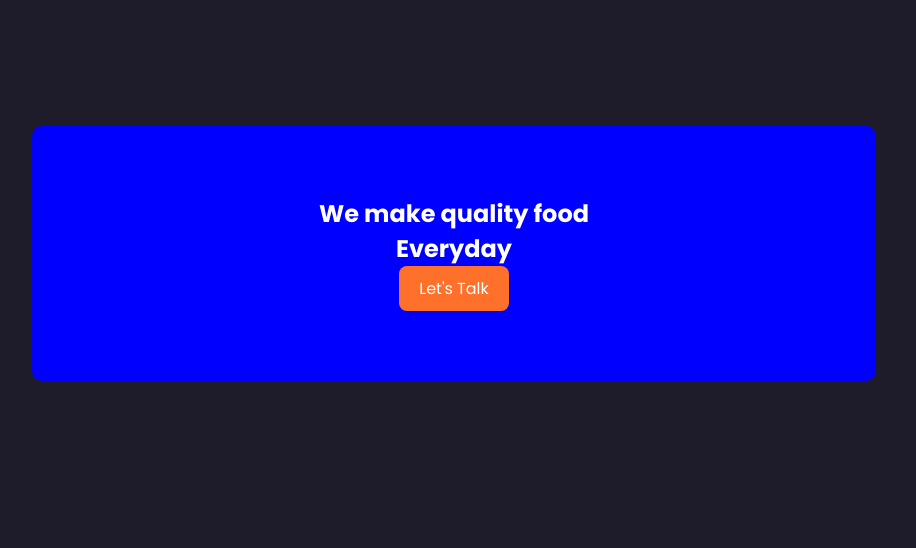
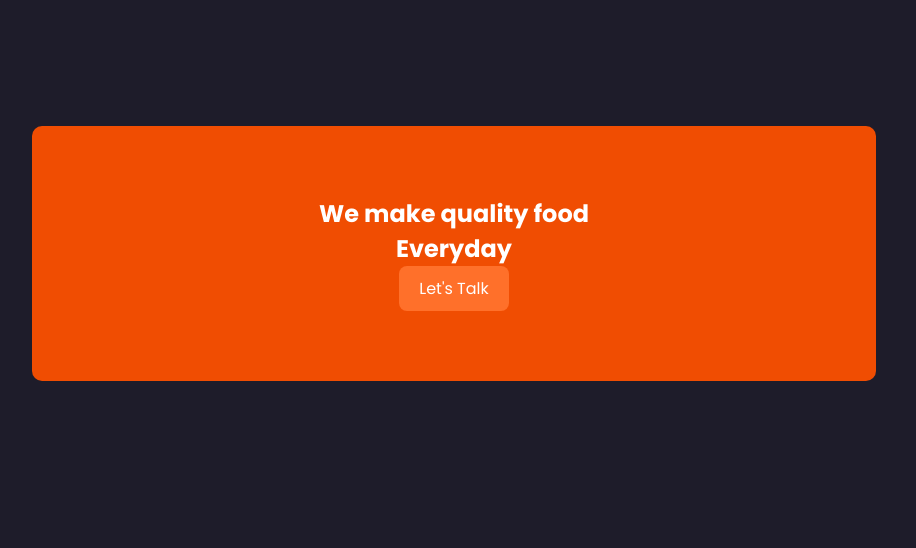
Before and after one commit to DHANUSH00045/RESTAURANT-WEBSITE-1, a plain HTML site: page index.html in a window 1280 px wide. Shown: the part 2500-3048 px from the top of the page, without its empty margins (186-1102 px from the left). Drawn offline with nearby package versions, Linux system fonts and the light colour scheme; a script that the page names is missing.

Commit message:
first commit

```diff
--- a/css/style.css
+++ b/css/style.css
@@ -216,7 +216,7 @@ section{
     line-height: 1.7;
 }
 .cta{
-    background: blue;
+    background: rgb(240, 77, 2);
     padding: 70px 0;
     text-align: center;
     width: 66%;
```
